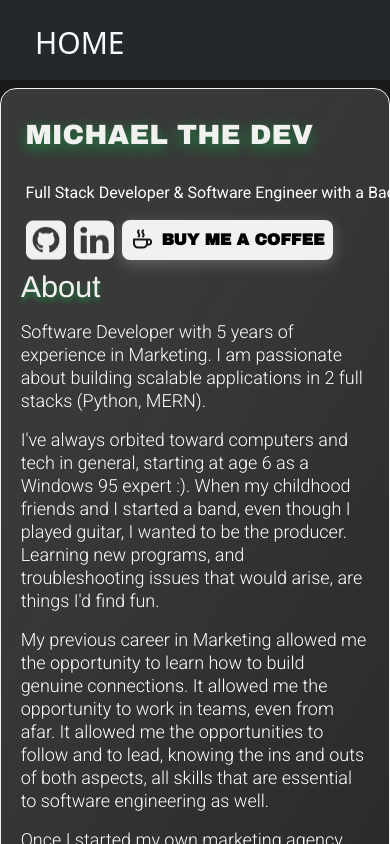
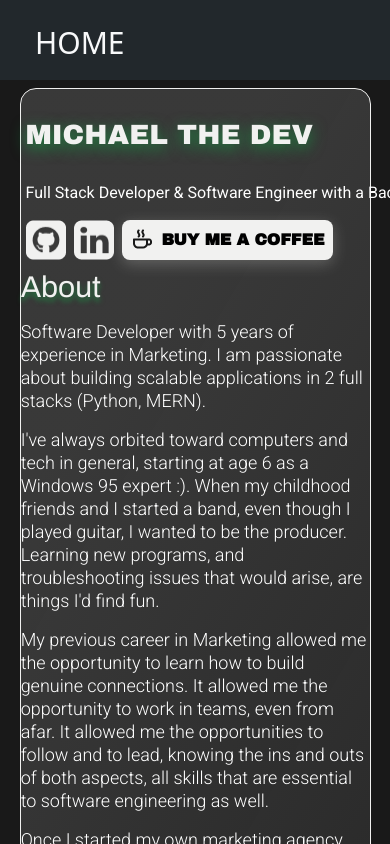
Before and after one commit to michagonzo77/MERN_Portfolio, a React (Create React App) app in the folder client/: page / in a window 390 px wide. Shown: the top 844 px of the page. Built offline with nearby package versions, Linux system fonts and the light colour scheme.

Commit message:
iteration 2 media queries

```diff
--- a/client/src/App.css
+++ b/client/src/App.css
@@ -23,7 +23,7 @@
 }
 
 .bioFull {
-  max-width: 80%;
+  max-width: 90%;
   background: linear-gradient(120.39deg, rgba(241, 241, 240, 0.15) 14.67%, rgba(241, 241, 240, 0.05) 63.34%);
   background-color: #191919;
   /* box-sizing: border-box; */
@@ -37,18 +37,9 @@
 
 @media (max-width: 1024px) {
   .bioFull {
-    max-width: 100%;
-    /* box-sizing: content-box; */
-    padding: 2%;
-    border-radius: 16px;
-    border: 1px solid #F1F1F0;
     justify-content: center;
   }
 }
-
-/* .bioLeft {
-  width: 50%
-} */
 
 .bioLeftTopRight {
   text-align: left;
```
